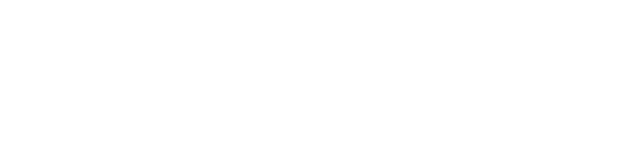
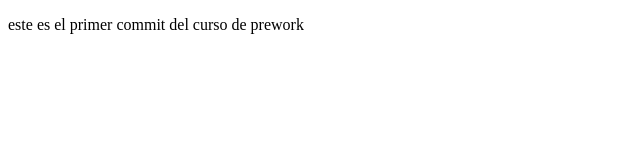
Before and after one commit to galarzadev/apuntesDePrework, a plain HTML site: page index.html in a window 1280 px wide. Shown: the whole page, without its empty margins (0-640 px from the left). Drawn offline with Linux system fonts and the light colour scheme.

Commit message:
primer commit comentario preworth

```diff
--- a/index.html
+++ b/index.html
@@ -4,9 +4,9 @@
     <meta charset="UTF-8">
     <meta http-equiv="X-UA-Compatible" content="IE=edge">
     <meta name="viewport" content="width=device-width, initial-scale=1.0">
-    <title>Hola mundo</title>
+    <title>Hola</title>
 </head>
 <body>
-
+    <p>este es el primer commit del curso de prework</p>
 </body>
 </html>
```
